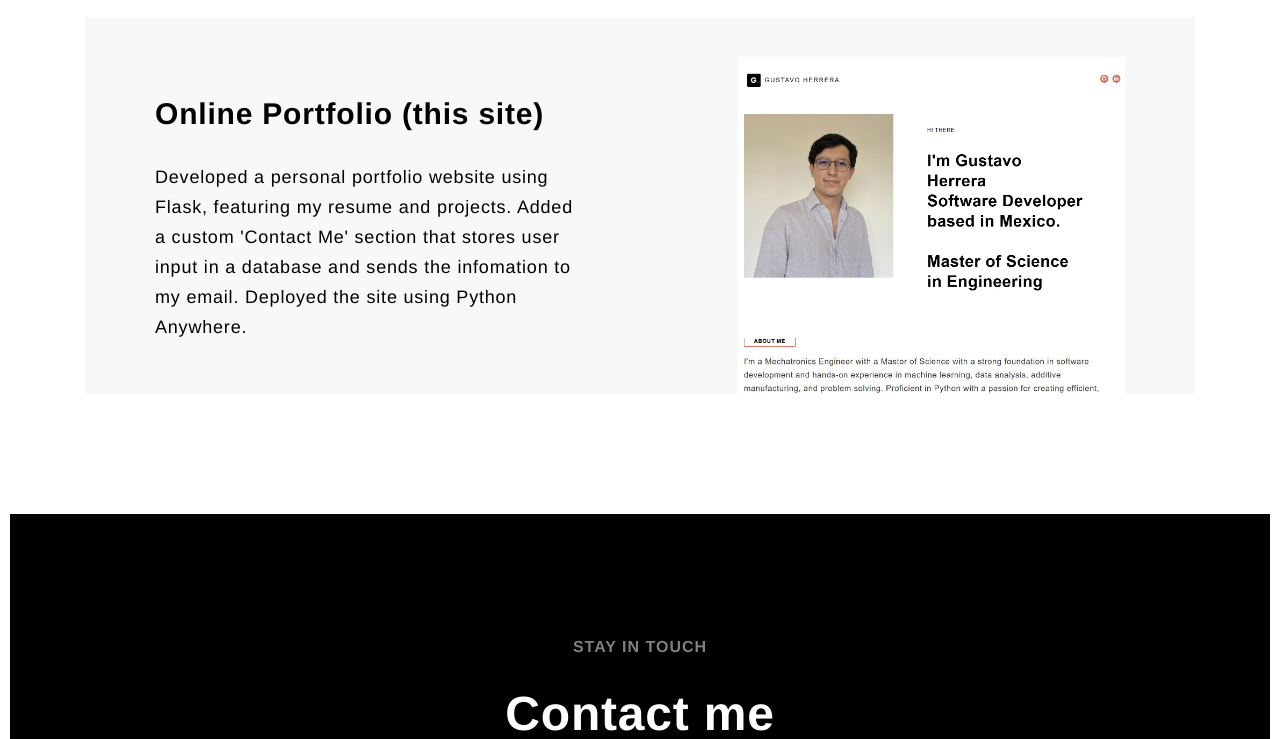
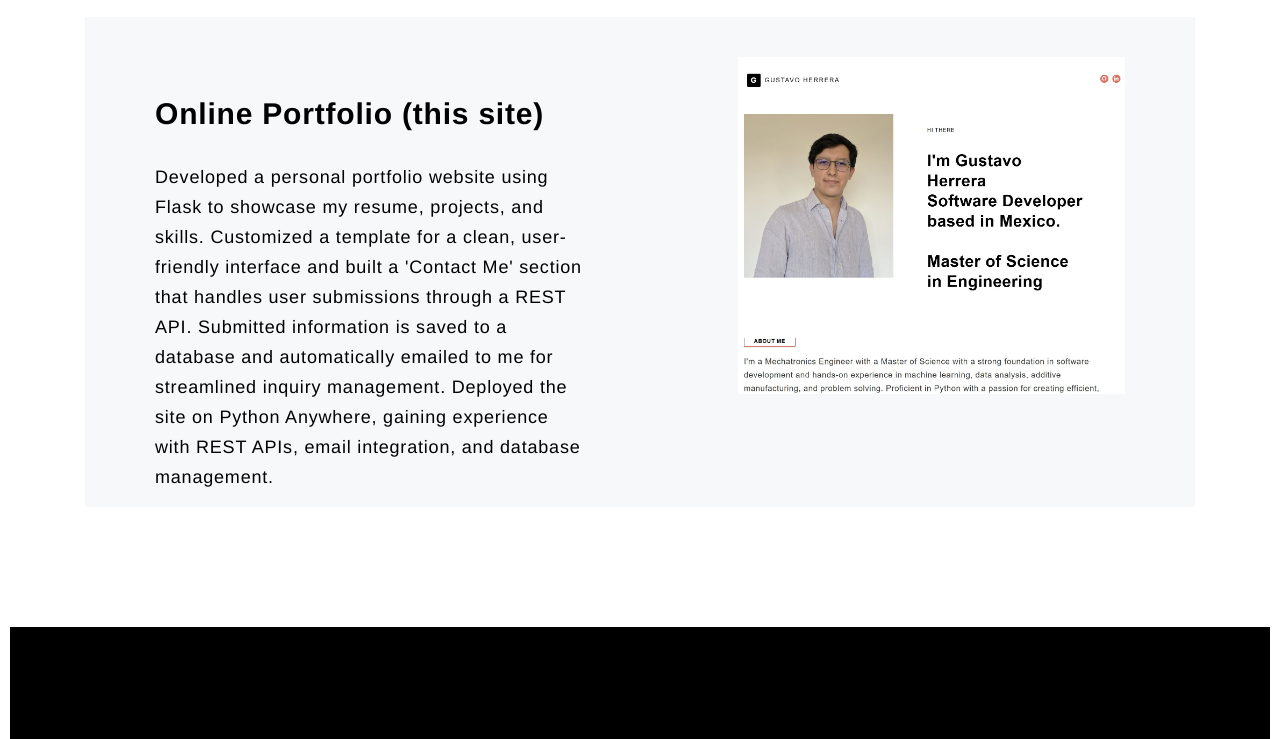
Before and after one commit to G-herr/portfolio, a Flask app: page / in a window 1280 px wide. Shown: the part 3597-4336 px from the top of the page. Run offline with Flask 3, Linux system fonts and the light colour scheme.

Commit message:
Updated resume PDF and updated project description

```diff
--- a/templates/index.html
+++ b/templates/index.html
@@ -88,7 +88,7 @@
               Currently transitioning into a Software Engineer role, leveraging my background in AI-driven optimization and collaborative project management.
               I am eager to contribute to innovative projects that push the boundaries of technology while continuing to grow my expertise in software engineering.</p>
             <div class="ds-button-sec text-center">
-                <a href="static/resume.pdf" download class="ds-button">Download Resume</a>
+                <a href="static/GustavoH_resume.pdf" download class="ds-button">Download Resume</a>
             </div>
         </section>
       </div>
@@ -206,9 +206,10 @@
                   <div class="col-12 col-sm-12 col-md-7 col-lg-7 col-xl-7 col-xxl-7">
                       <section>
                           <h3 class="ds-work-tilte">Online Portfolio (this site)</h3>
-                          <p>Developed a personal portfolio website using Flask, featuring my resume and projects.
-                            Added a custom 'Contact Me' section that stores user input in a database and sends the infomation to my email.
-                            Deployed the site using Python Anywhere.</p>
+                          <p>Developed a personal portfolio website using Flask to showcase my resume, projects, and skills.
+                            Customized a template for a clean, user-friendly interface and built a 'Contact Me' section that handles user submissions through a REST API.
+                            Submitted information is saved to a database and automatically emailed to me for streamlined inquiry management.
+                            Deployed the site on Python Anywhere, gaining experience with REST APIs, email integration, and database management.</p>
                           <!--a href="online-portfolio.html" class="ds-button">Details</a-->
                       </section>
                   </div>
```
Also changed, not shown: 2 other files.
